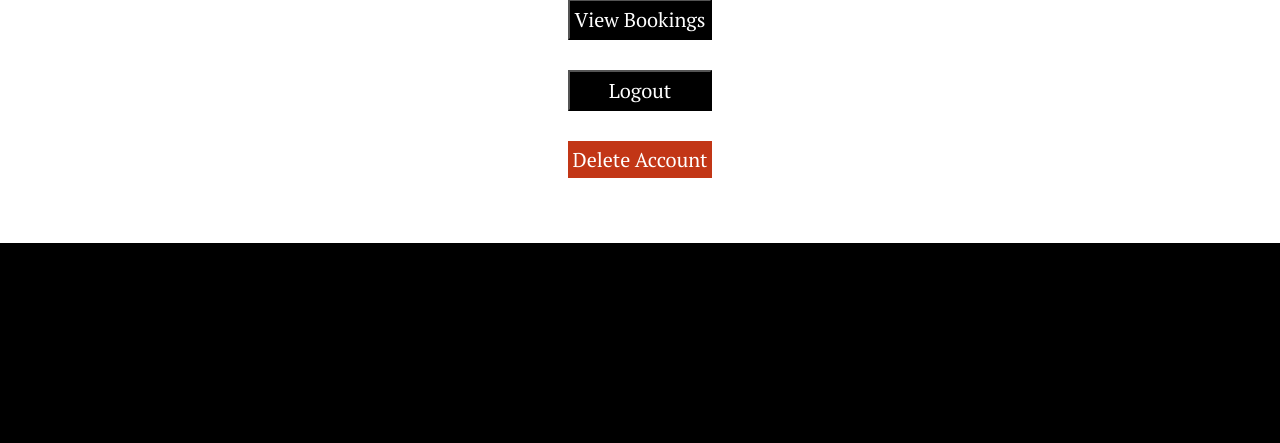
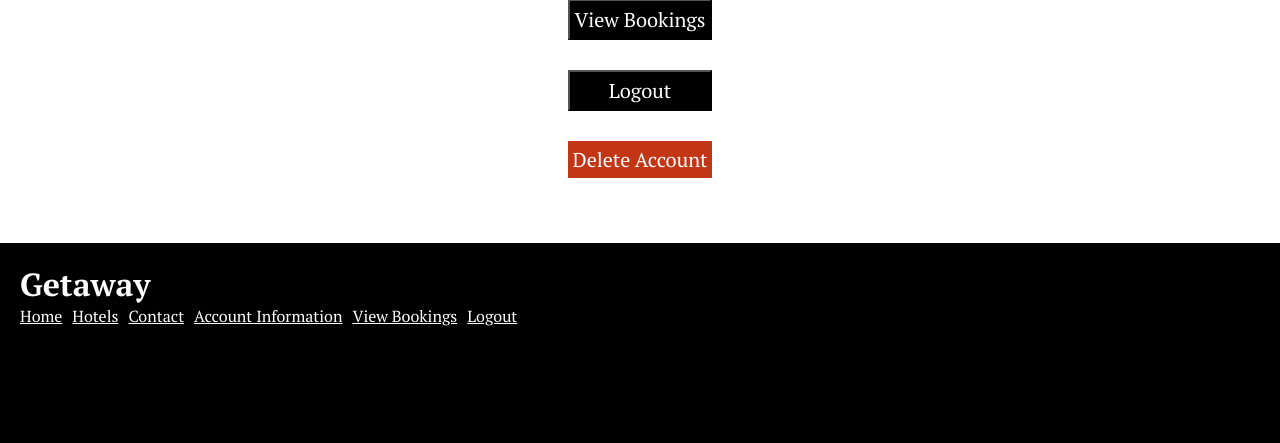
Before and after one commit to J4CKINS/getaway, a PHP site: page /account/index.php in a window 1280 px wide. Shown: the part 538-981 px from the top of the page. Run offline with PHP 8.4, Linux system fonts and the light colour scheme; the visitor is signed in with stand-in values (Sample User, id 1).

Commit message:
Added content

```diff
--- a/static/css/global.css
+++ b/static/css/global.css
@@ -172,12 +172,6 @@ nav #account-icon {
     }
 }
 
-footer {
-    width: 100%;
-    height: 200px;
-    background-color: #000;
-}
-
 button, .button {
     padding: 5px;
     font-size: 20px;
@@ -186,3 +180,26 @@ button, .button {
     background-color: #000;
     cursor: pointer;
 }
+
+footer {
+    display: flex;
+    flex-direction: column;
+    flex-wrap: wrap;
+    width: 100%;
+    height: 200px;
+    padding: 20px;
+    background-color: #000;
+    color: #fff;
+}
+
+footer #links {
+    display: flex;
+    flex-direction: row;
+    flex-wrap: wrap;
+    gap: 10px;
+}
+
+footer #links a {
+    color: #fff;
+    cursor: pointer;
+}
--- a/templates/footer.php
+++ b/templates/footer.php
@@ -1,3 +1,18 @@
+<?php require_once(__DIR__ . "/../includes/auth_customer.php"); ?>
+
 <footer>
-
+    <h3>Getaway</h3>
+    <div id="links">
+        <a href="/">Home</a>
+        <a href="/hotels">Hotels</a>
+        <a href="/support.php">Contact</a>
+        <?php if(authCustomer()):?>
+            <a href="/account">Account Information</a>
+            <a href="/account/bookings/">View Bookings</a>
+            <a href="/logout.php">Logout</a>
+        <?php else: ?>
+            <a href="/login.php">Login</a>
+            <a href="/signup.php">Signup</a>
+        <?php endif; ?>
+    </div>
 </footer>
```
